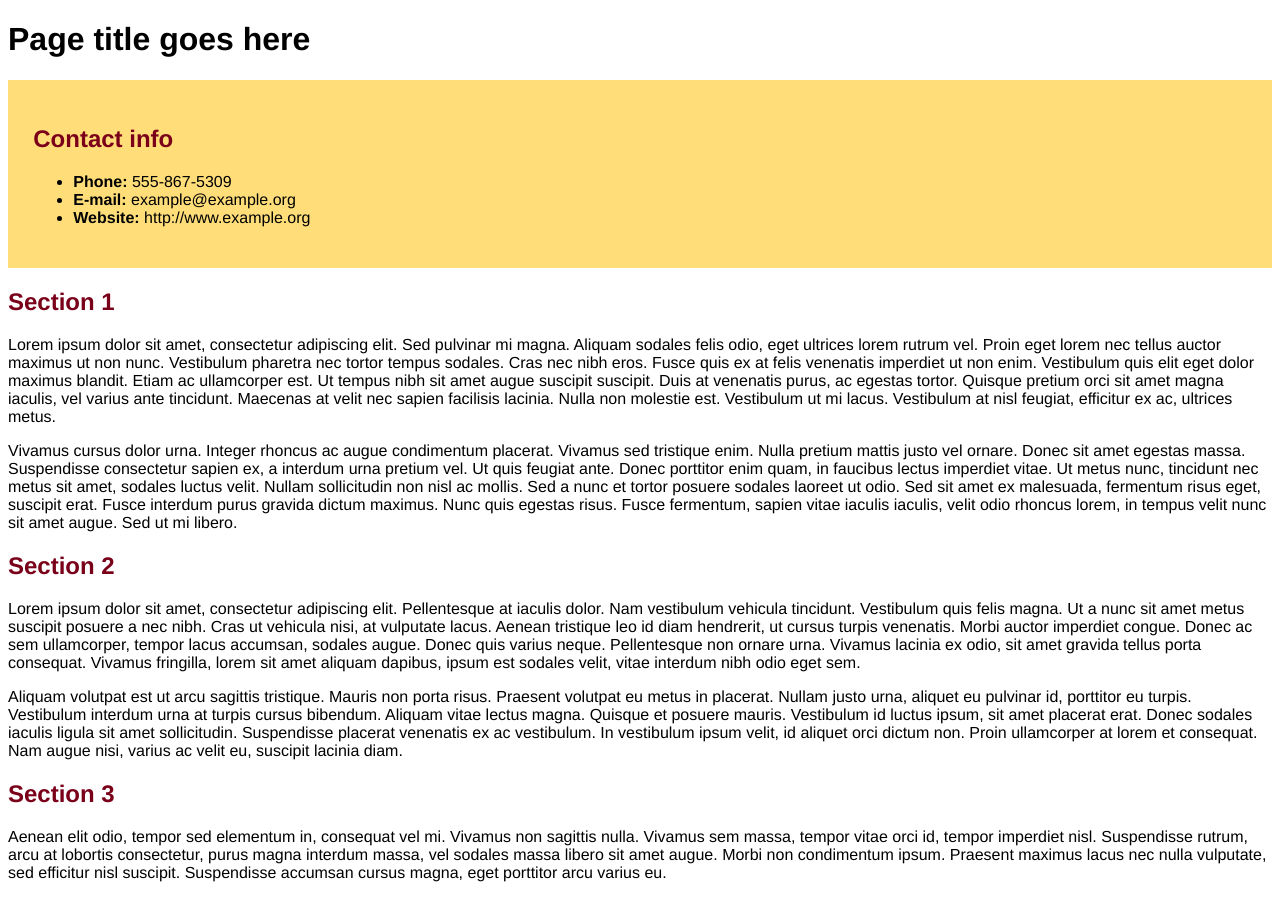
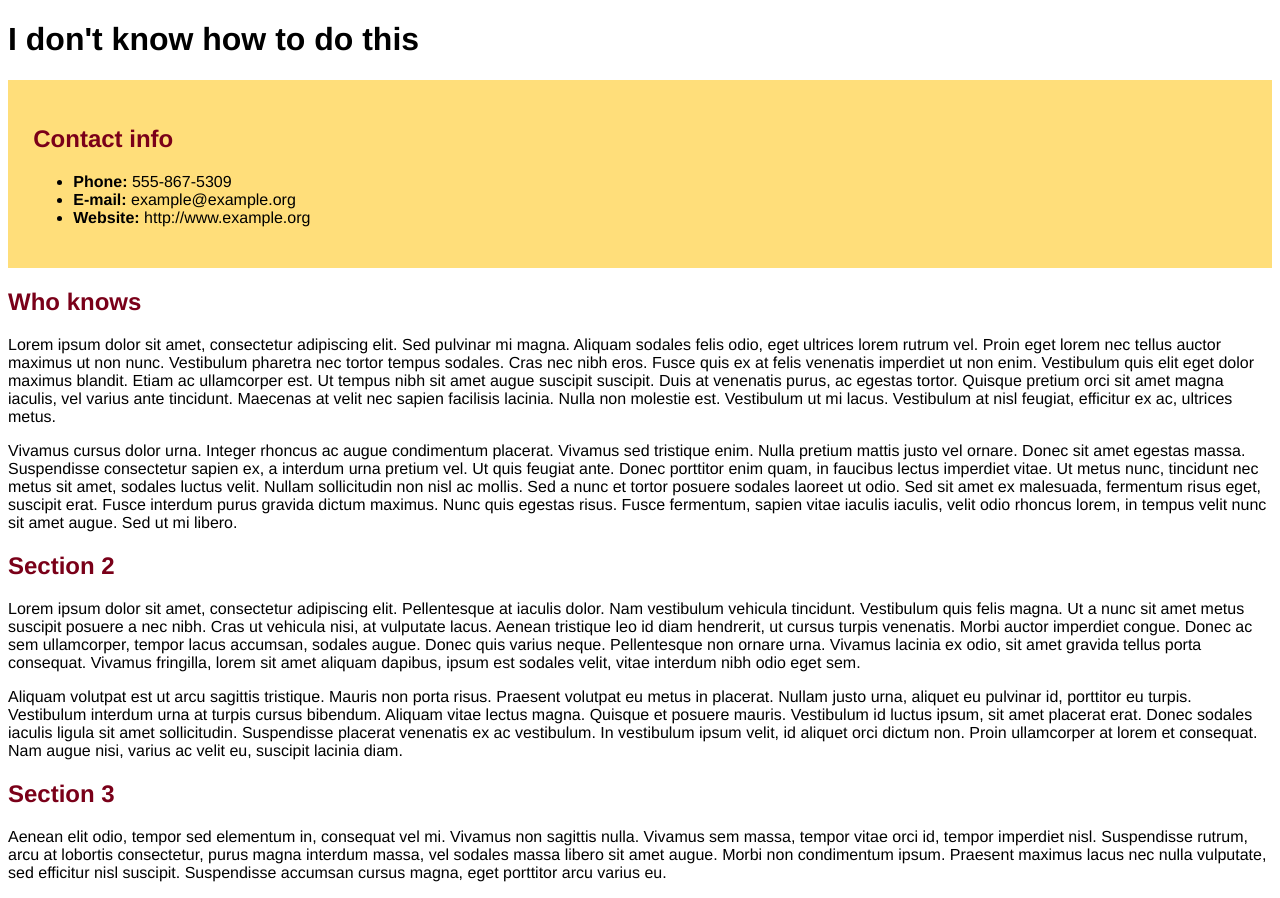
Before and after one commit to strau237/Julia_Strautman_Template_Website, a plain HTML site: page index.html in a window 1280 px wide. Drawn offline with Linux system fonts and the light colour scheme.

Commit message:
Update index.html
Updated

```diff
--- a/index.html
+++ b/index.html
@@ -6,7 +6,7 @@
 
 <body>
 
-<h1>Page title goes here</h1>
+<h1>I don't know how to do this</h1>
 
 <div id="contact">
 <h2>Contact info</h2>
@@ -17,7 +17,7 @@
 </ul>
 </div>
 
-<h2>Section 1</h2>
+<h2>Who knows</h2
 
 <p>Lorem ipsum dolor sit amet, consectetur adipiscing elit. Sed pulvinar mi magna. Aliquam sodales felis odio, eget ultrices lorem rutrum vel. Proin eget lorem nec tellus auctor maximus ut non nunc. Vestibulum pharetra nec tortor tempus sodales. Cras nec nibh eros. Fusce quis ex at felis venenatis imperdiet ut non enim. Vestibulum quis elit eget dolor maximus blandit. Etiam ac ullamcorper est. Ut tempus nibh sit amet augue suscipit suscipit. Duis at venenatis purus, ac egestas tortor. Quisque pretium orci sit amet magna iaculis, vel varius ante tincidunt. Maecenas at velit nec sapien facilisis lacinia. Nulla non molestie est. Vestibulum ut mi lacus. Vestibulum at nisl feugiat, efficitur ex ac, ultrices metus. </p>
 
```
